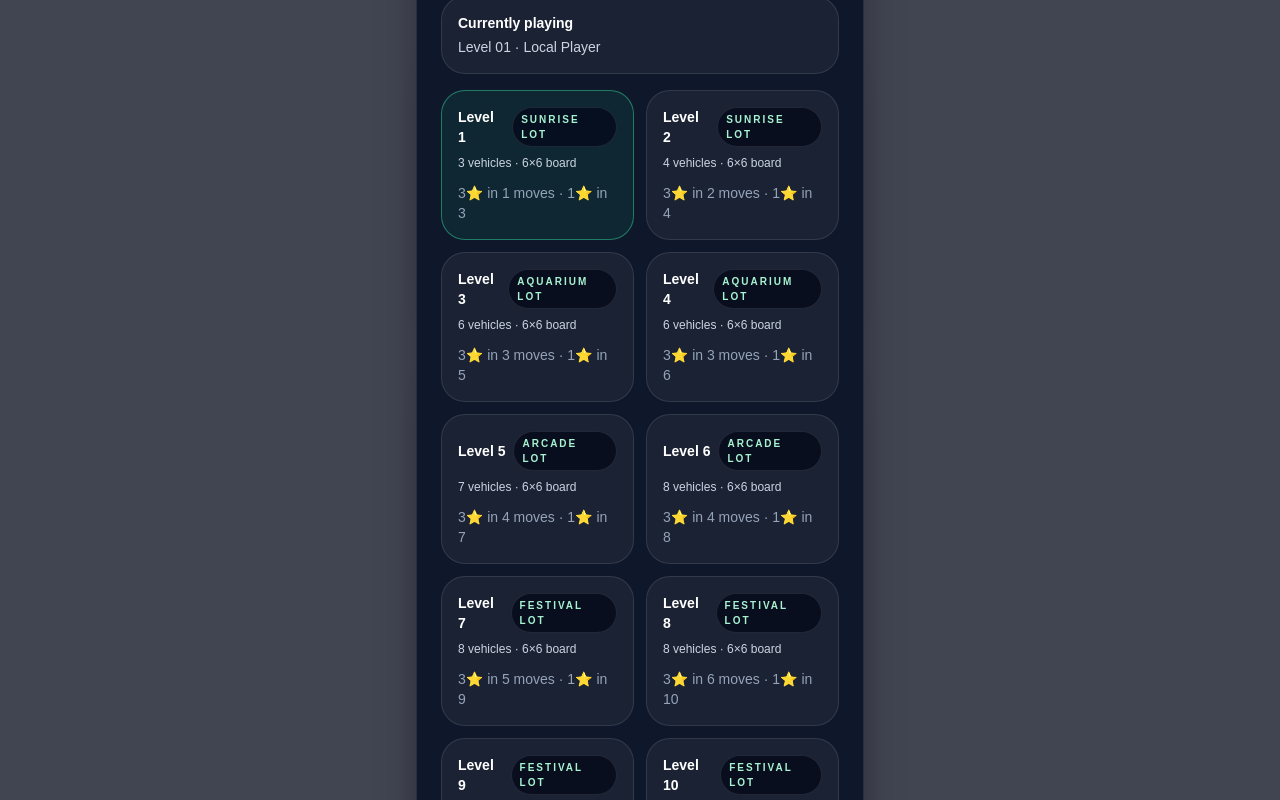
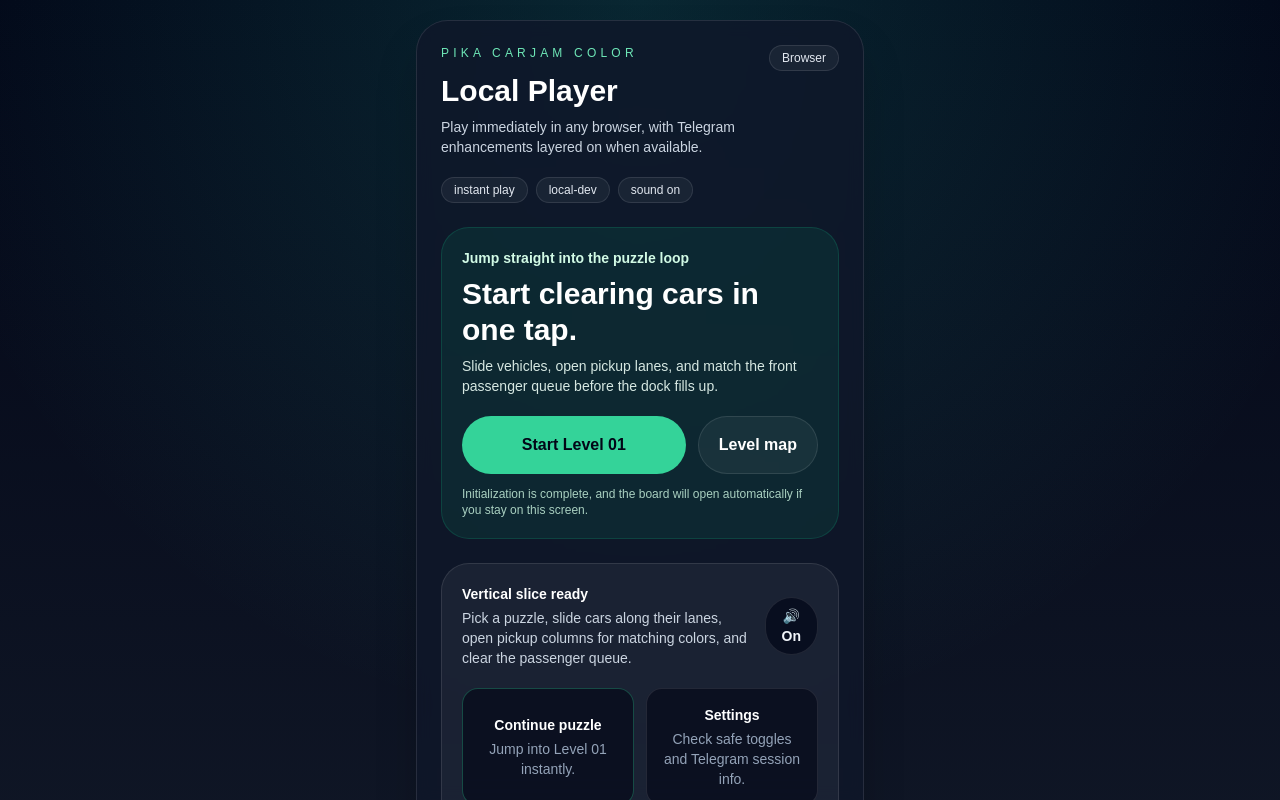
Before and after one commit to gobled/pika-carjam-bot, a Next.js app: page / in a window 1280 px wide. Both pictures are taken after a click on the button "Back". Built offline with nearby package versions, Linux system fonts and the light colour scheme.

Commit message:
Revert "Show the first puzzle as the default ready state"
This reverts commit 8af0e935ed9264a09889a23a7719e5e5d21ca1cc.

```diff
--- a/app/page.tsx
+++ b/app/page.tsx
@@ -1,12 +1,19 @@
 "use client";
 
-import { useEffect, useMemo, useState } from "react";
+import { useEffect, useMemo, useRef, useState } from "react";
 import { CarJam } from "@/app/components/CarJam";
 import { getLevelById, getLevelSummaries } from "@/app/lib/levels";
 import { getDisplayName } from "@/app/lib/telegram";
 import { useTelegramBootstrap } from "@/app/lib/useTelegramBootstrap";
 
-type AppView = "gameplay" | "level-select" | "victory-modal" | "daily-reward-modal" | "settings" | "leaderboard";
+type AppView =
+  | "home"
+  | "level-select"
+  | "gameplay"
+  | "victory-modal"
+  | "daily-reward-modal"
+  | "settings"
+  | "leaderboard";
 
 type VictoryState = {
   levelId: string;
@@ -59,10 +66,11 @@ function ModalCard({ title, description, children }: { title: string; descriptio
 
 export default function HomePage() {
   const { environment, session, webApp, error, isLoading, fatalError, retry } = useTelegramBootstrap();
-  const [appView, setAppView] = useState<AppView>("gameplay");
+  const [appView, setAppView] = useState<AppView>("home");
   const [soundEnabled, setSoundEnabled] = useState(true);
   const [selectedLevelId, setSelectedLevelId] = useState(LEVEL_SUMMARIES[0]?.levelId ?? "tutorial-01");
   const [victoryState, setVictoryState] = useState<VictoryState | null>(null);
+  const hasAutoOpenedRef = useRef(false);
 
   useEffect(() => {
     const savedPreference = window.localStorage.getItem(STORAGE_KEYS.soundEnabled);
@@ -70,6 +78,15 @@ export default function HomePage() {
       setSoundEnabled(savedPreference === "true");
     }
   }, []);
+
+  useEffect(() => {
+    if (fatalError || isLoading || hasAutoOpenedRef.current) {
+      return;
+    }
+
+    hasAutoOpenedRef.current = true;
+    setAppView("gameplay");
+  }, [fatalError, isLoading]);
 
   useEffect(() => {
     const preventPullToRefresh = (event: TouchEvent) => {
@@ -108,26 +125,9 @@ export default function HomePage() {
     setAppView("gameplay");
   };
 
-  if (isLoading) {
-    return (
-      <AppShell>
-        <div className="rounded-[2rem] border border-white/10 bg-slate-900/80 p-8 text-center shadow-2xl shadow-black/30 backdrop-blur">
-          <p className="text-xs uppercase tracking-[0.35em] text-emerald-300">Pika CarJam</p>
-          <h1 className="mt-3 text-3xl font-bold text-white">Starting your garage…</h1>
-          <p className="mt-3 text-sm text-slate-300">
-            {environment === "telegram"
-              ? "Loading Telegram extras and opening your first puzzle."
-              : "Loading your first playable puzzle now."}
-          </p>
-          <div className="mt-6 flex items-center justify-center gap-3">
-            <span className="h-3 w-3 animate-pulse rounded-full bg-emerald-300" />
-            <span className="h-3 w-3 animate-pulse rounded-full bg-emerald-400 [animation-delay:150ms]" />
-            <span className="h-3 w-3 animate-pulse rounded-full bg-emerald-500 [animation-delay:300ms]" />
-          </div>
-        </div>
-      </AppShell>
-    );
-  }
+  const openSelectedLevel = () => {
+    openLevel(selectedLevelId);
+  };
 
   if (fatalError) {
     return (
@@ -148,8 +148,8 @@ export default function HomePage() {
     );
   }
 
+  if (appView === "gameplay") {
     return (
-    <>
       <CarJam
         levelId={selectedLevelId}
         session={session}
@@ -161,47 +161,149 @@ export default function HomePage() {
           setAppView("victory-modal");
         }}
       />
+    );
+  }
 
-      {(error || hasSessionWarning) && appView === "gameplay" && (
-        <div className="pointer-events-none fixed inset-x-0 top-4 z-10 flex justify-center px-4">
-          <div className="pointer-events-auto w-full max-w-md rounded-2xl border border-amber-400/30 bg-amber-500/10 p-4 shadow-lg shadow-black/20 backdrop-blur">
+  return (
+    <>
+      <AppShell>
+        <div className="rounded-[2rem] border border-white/10 bg-slate-900/80 p-6 shadow-2xl shadow-black/30 backdrop-blur">
+          <div className="flex items-start justify-between gap-3">
+            <div>
+              <p className="text-xs uppercase tracking-[0.35em] text-emerald-300">Pika CarJam Color</p>
+              <h1 className="mt-3 text-3xl font-bold text-white">{displayName}</h1>
+              <p className="mt-2 text-sm text-slate-300">
+                {environment === "telegram"
+                  ? "Telegram perks load in the background while your first puzzle is already ready to play."
+                  : "Play immediately in any browser, with Telegram enhancements layered on when available."}
+                {username ? ` ${username}` : ""}
+              </p>
+            </div>
+            <StatusPill tone={environment === "telegram" ? "info" : "default"}>
+              {environment === "telegram" ? "Telegram" : "Browser"}
+            </StatusPill>
+          </div>
+
+          <div className="mt-5 flex flex-wrap gap-2">
+            <StatusPill>{session.startParam ? `start: ${session.startParam}` : "instant play"}</StatusPill>
+            <StatusPill>{session.launchSource ?? "unknown source"}</StatusPill>
+            <StatusPill>{soundEnabled ? "sound on" : "sound off"}</StatusPill>
+            {isLoading && <StatusPill tone="info">Preparing Telegram extras…</StatusPill>}
+          </div>
+
+          {(error || hasSessionWarning) && (
+            <div className="mt-5 rounded-2xl border border-amber-400/30 bg-amber-500/10 p-4">
               <div className="flex items-start justify-between gap-3">
                 <div>
                   <p className="text-sm font-semibold text-amber-100">Telegram extras are optional</p>
                   <p className="mt-1 text-sm text-amber-50/90">
-                  {error ?? "Telegram opened the app without user details. Gameplay is ready now, and profile-powered extras can attach later."}
+                    {error ?? "Telegram opened the app without user details. Gameplay still works now, and profile-powered extras can attach later."}
                   </p>
                 </div>
                 <StatusPill tone="warning">Guest mode</StatusPill>
               </div>
             </div>
-        </div>
           )}
 
-      {appView === "level-select" && (
-        <ModalCard
-          title="Level map"
-          description="The first puzzle opens automatically now, and you can jump to any launch-pack level from here."
+          <div className="mt-6 rounded-[1.75rem] border border-emerald-500/20 bg-emerald-500/10 p-5">
+            <p className="text-sm font-semibold text-emerald-100">Jump straight into the puzzle loop</p>
+            <h2 className="mt-2 text-3xl font-black text-white">Start clearing cars in one tap.</h2>
+            <p className="mt-2 text-sm text-emerald-50/90">
+              Slide vehicles, open pickup lanes, and match the front passenger queue before the dock fills up.
+            </p>
+            <div className="mt-5 grid gap-3 sm:grid-cols-[minmax(0,1fr)_auto]">
+              <button
+                type="button"
+                onClick={openSelectedLevel}
+                className="inline-flex w-full items-center justify-center rounded-full bg-emerald-400 px-5 py-4 text-base font-semibold text-slate-950 transition hover:bg-emerald-300"
               >
-          <div className="space-y-4">
-            <div className="flex flex-wrap gap-2">
-              <StatusPill tone={environment === "telegram" ? "info" : "default"}>
-                {environment === "telegram" ? "Telegram" : "Browser"}
-              </StatusPill>
-              <StatusPill>{session.startParam ? `start: ${session.startParam}` : "instant play"}</StatusPill>
-              <StatusPill>{session.launchSource ?? "unknown source"}</StatusPill>
-              <StatusPill>{soundEnabled ? "sound on" : "sound off"}</StatusPill>
+                {isLoading ? "Play now" : `Start ${selectedLevel?.levelId.replace("tutorial-", "Level ") ?? "Level 1"}`}
+              </button>
+              <button
+                type="button"
+                onClick={() => setAppView("level-select")}
+                className="inline-flex w-full items-center justify-center rounded-full border border-white/10 bg-white/5 px-5 py-4 text-base font-semibold text-white transition hover:bg-white/10"
+              >
+                Level map
+              </button>
             </div>
-
-            <div className="rounded-[1.5rem] border border-white/10 bg-white/5 p-4 text-sm text-slate-300">
-              <p className="font-semibold text-white">Currently playing</p>
-              <p className="mt-1">
-                {selectedLevel?.levelId.replace("tutorial-", "Level ") ?? "Level 1"} · {displayName}
-                {username ? ` · ${username}` : ""}
+            <p className="mt-3 text-xs text-emerald-100/80">
+              {isLoading
+                ? "The board opens automatically as soon as initialization finishes, so you never get stuck on a passive status screen."
+                : "Initialization is complete, and the board will open automatically if you stay on this screen."}
             </p>
           </div>
 
-            <div className="grid grid-cols-2 gap-3">
+          <div className="mt-6 rounded-[1.75rem] border border-white/10 bg-white/5 p-5">
+            <div className="flex items-center justify-between gap-3">
+              <div>
+                <p className="text-sm font-semibold text-white">Vertical slice ready</p>
+                <p className="mt-1 text-sm text-slate-300">
+                  Pick a puzzle, slide cars along their lanes, open pickup columns for matching colors, and clear the passenger queue.
+                </p>
+              </div>
+              <button
+                type="button"
+                onClick={toggleSound}
+                className="rounded-full border border-white/10 bg-slate-950/70 px-4 py-2 text-sm font-semibold text-slate-100 transition hover:bg-slate-950"
+              >
+                {soundEnabled ? "🔊 On" : "🔇 Off"}
+              </button>
+            </div>
+
+            <div className="mt-5 grid grid-cols-2 gap-3 text-left text-sm">
+              <button
+                type="button"
+                onClick={openSelectedLevel}
+                className="rounded-2xl border border-emerald-400/30 bg-slate-950/60 p-4 transition hover:border-emerald-400/50 hover:bg-slate-950"
+              >
+                <p className="font-semibold text-white">Continue puzzle</p>
+                <p className="mt-1 text-slate-400">Jump into {selectedLevel?.levelId.replace("tutorial-", "Level ") ?? "Level 1"} instantly.</p>
+              </button>
+              <button
+                type="button"
+                onClick={() => setAppView("settings")}
+                className="rounded-2xl border border-white/10 bg-slate-950/60 p-4 transition hover:border-emerald-400/40 hover:bg-slate-950"
+              >
+                <p className="font-semibold text-white">Settings</p>
+                <p className="mt-1 text-slate-400">Check safe toggles and Telegram session info.</p>
+              </button>
+              <button
+                type="button"
+                onClick={() => setAppView("leaderboard")}
+                className="rounded-2xl border border-white/10 bg-slate-950/60 p-4 transition hover:border-emerald-400/40 hover:bg-slate-950"
+              >
+                <p className="font-semibold text-white">Leaderboard</p>
+                <p className="mt-1 text-slate-400">Keep the social shell visible for later phases.</p>
+              </button>
+              <button
+                type="button"
+                onClick={() => setAppView("daily-reward-modal")}
+                className="rounded-2xl border border-white/10 bg-slate-950/60 p-4 transition hover:border-emerald-400/40 hover:bg-slate-950"
+              >
+                <p className="font-semibold text-white">Daily reward</p>
+                <p className="mt-1 text-slate-400">Preview the next layer without blocking the core puzzle flow.</p>
+              </button>
+            </div>
+          </div>
+
+          {appView === "level-select" && (
+            <section className="mt-6 rounded-[1.75rem] border border-white/10 bg-slate-950/60 p-5">
+              <div className="flex items-center justify-between gap-3">
+                <div>
+                  <p className="text-sm font-semibold text-white">Level map</p>
+                  <p className="mt-1 text-sm text-slate-400">All launch-pack puzzles are available here for the vertical slice.</p>
+                </div>
+                <button
+                  type="button"
+                  onClick={() => setAppView("home")}
+                  className="rounded-full border border-white/10 bg-white/5 px-3 py-2 text-xs font-semibold text-slate-100 transition hover:bg-white/10"
+                >
+                  Back
+                </button>
+              </div>
+
+              <div className="mt-4 grid grid-cols-2 gap-3">
                 {LEVEL_SUMMARIES.map((level, index) => (
                   <button
                     key={level.levelId}
@@ -227,25 +329,25 @@ export default function HomePage() {
                   </button>
                 ))}
               </div>
-
-            <button
-              type="button"
-              onClick={() => setAppView("gameplay")}
-              className="inline-flex w-full items-center justify-center rounded-2xl border border-white/10 bg-white/5 px-4 py-3 text-sm font-semibold text-white transition hover:bg-white/10"
-            >
-              Return to puzzle
-            </button>
-          </div>
-        </ModalCard>
+            </section>
           )}
 
           {appView === "settings" && (
-        <ModalCard
-          title="Settings"
-          description="Browser play stays available immediately, with Telegram enhancements layered on when they exist."
+            <section className="mt-6 rounded-[1.75rem] border border-white/10 bg-slate-950/60 p-5">
+              <div className="flex items-center justify-between gap-3">
+                <div>
+                  <p className="text-sm font-semibold text-white">Settings</p>
+                  <p className="mt-1 text-sm text-slate-400">Progressive enhancement stays optional so browser fallback remains usable.</p>
+                </div>
+                <button
+                  type="button"
+                  onClick={() => setAppView("home")}
+                  className="rounded-full border border-white/10 bg-white/5 px-3 py-2 text-xs font-semibold text-slate-100 transition hover:bg-white/10"
                 >
-          <div className="space-y-3">
-            <dl className="space-y-3 text-sm text-slate-300">
+                  Back
+                </button>
+              </div>
+              <dl className="mt-4 space-y-3 text-sm text-slate-300">
                 <div className="flex items-center justify-between rounded-2xl border border-white/10 bg-white/5 px-4 py-3">
                   <dt>Sound</dt>
                   <dd>{soundEnabled ? "Enabled" : "Disabled"}</dd>
@@ -263,47 +365,25 @@ export default function HomePage() {
                   <dd>{session.rawInitData ? "Present" : "Unavailable"}</dd>
                 </div>
               </dl>
-
-            <div className="grid grid-cols-2 gap-3">
-              <button
-                type="button"
-                onClick={toggleSound}
-                className="rounded-2xl border border-white/10 bg-white/5 px-4 py-3 text-sm font-semibold text-white transition hover:bg-white/10"
-              >
-                {soundEnabled ? "🔊 Turn sound off" : "🔇 Turn sound on"}
-              </button>
-              <button
-                type="button"
-                onClick={() => setAppView("leaderboard")}
-                className="rounded-2xl border border-white/10 bg-white/5 px-4 py-3 text-sm font-semibold text-white transition hover:bg-white/10"
-              >
-                Leaderboard
-              </button>
-              <button
-                type="button"
-                onClick={() => setAppView("daily-reward-modal")}
-                className="rounded-2xl border border-white/10 bg-white/5 px-4 py-3 text-sm font-semibold text-white transition hover:bg-white/10"
-              >
-                Daily reward
-              </button>
-              <button
-                type="button"
-                onClick={() => setAppView("gameplay")}
-                className="rounded-2xl bg-emerald-400 px-4 py-3 text-sm font-semibold text-slate-950 transition hover:bg-emerald-300"
-              >
-                Return to puzzle
-              </button>
-            </div>
-          </div>
-        </ModalCard>
+            </section>
           )}
 
           {appView === "leaderboard" && (
-        <ModalCard
-          title="Leaderboard"
-          description="Still a placeholder, but it no longer blocks the live board from being the default experience."
+            <section className="mt-6 rounded-[1.75rem] border border-white/10 bg-slate-950/60 p-5">
+              <div className="flex items-center justify-between gap-3">
+                <div>
+                  <p className="text-sm font-semibold text-white">Leaderboard</p>
+                  <p className="mt-1 text-sm text-slate-400">Still a placeholder, but now framed around the real level loop instead of the old fake board.</p>
+                </div>
+                <button
+                  type="button"
+                  onClick={() => setAppView("home")}
+                  className="rounded-full border border-white/10 bg-white/5 px-3 py-2 text-xs font-semibold text-slate-100 transition hover:bg-white/10"
                 >
-          <div className="space-y-3 text-sm text-slate-300">
+                  Back
+                </button>
+              </div>
+              <div className="mt-4 space-y-3 text-sm text-slate-300">
                 {[
                   ["Pika Pilot", "12 stars"],
                   [displayName, victoryState ? `${victoryState.starsEarned} stars this run` : "You · ready to play"],
@@ -314,16 +394,11 @@ export default function HomePage() {
                     <span>{score}</span>
                   </div>
                 ))}
-            <button
-              type="button"
-              onClick={() => setAppView("settings")}
-              className="inline-flex w-full items-center justify-center rounded-2xl border border-white/10 bg-white/5 px-4 py-3 text-sm font-semibold text-white transition hover:bg-white/10"
-            >
-              Back to settings
-            </button>
               </div>
-        </ModalCard>
+            </section>
           )}
+        </div>
+      </AppShell>
 
       {appView === "victory-modal" && victoryState && (
         <ModalCard
@@ -372,10 +447,10 @@ export default function HomePage() {
             </div>
             <button
               type="button"
-              onClick={() => setAppView("settings")}
+              onClick={() => setAppView("home")}
               className="inline-flex w-full items-center justify-center rounded-2xl bg-sky-400 px-4 py-3 text-sm font-semibold text-slate-950 transition hover:bg-sky-300"
             >
-              Back to settings
+              Back to home
             </button>
           </div>
         </ModalCard>
```
Lines whose indentation alone changed are shown as unchanged.
